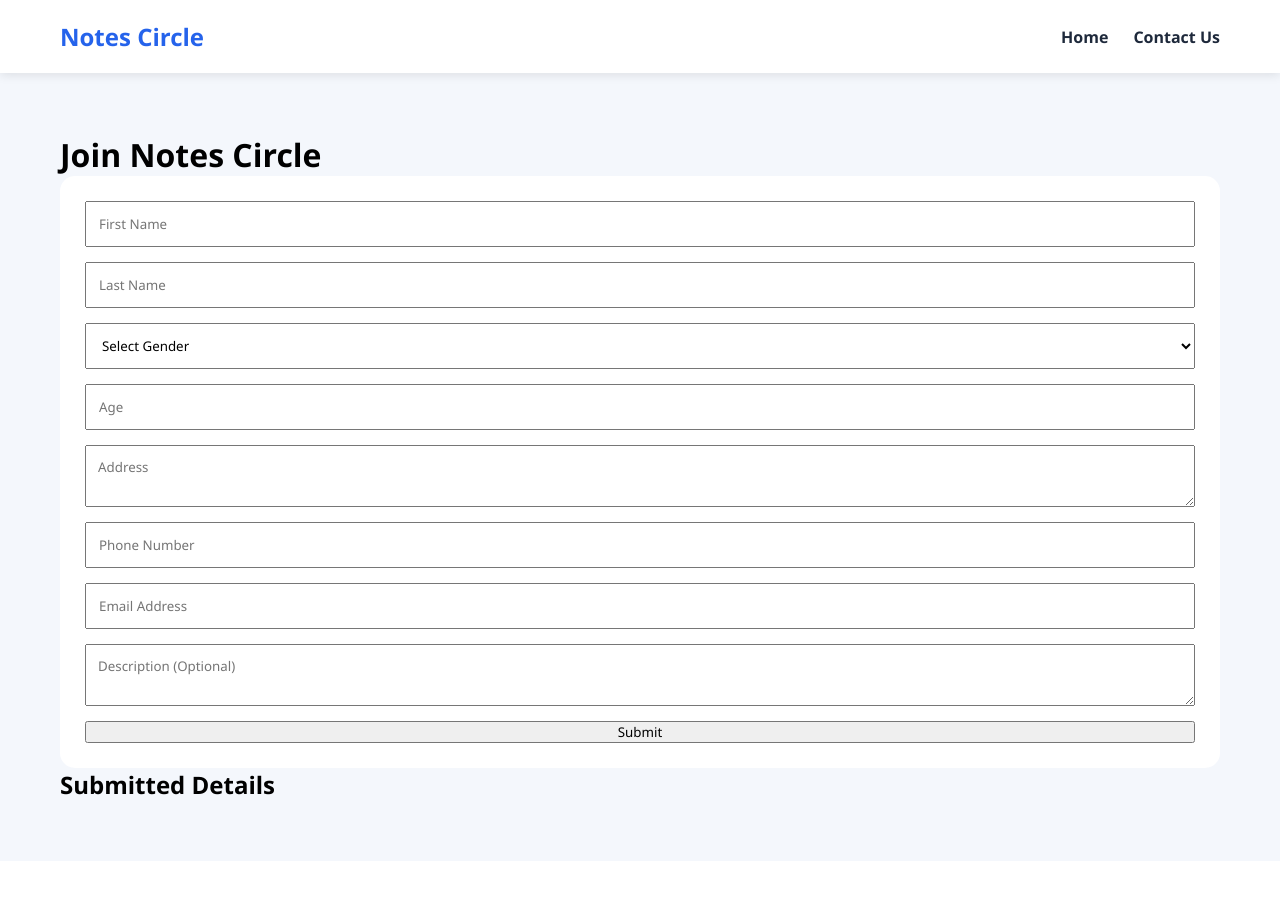
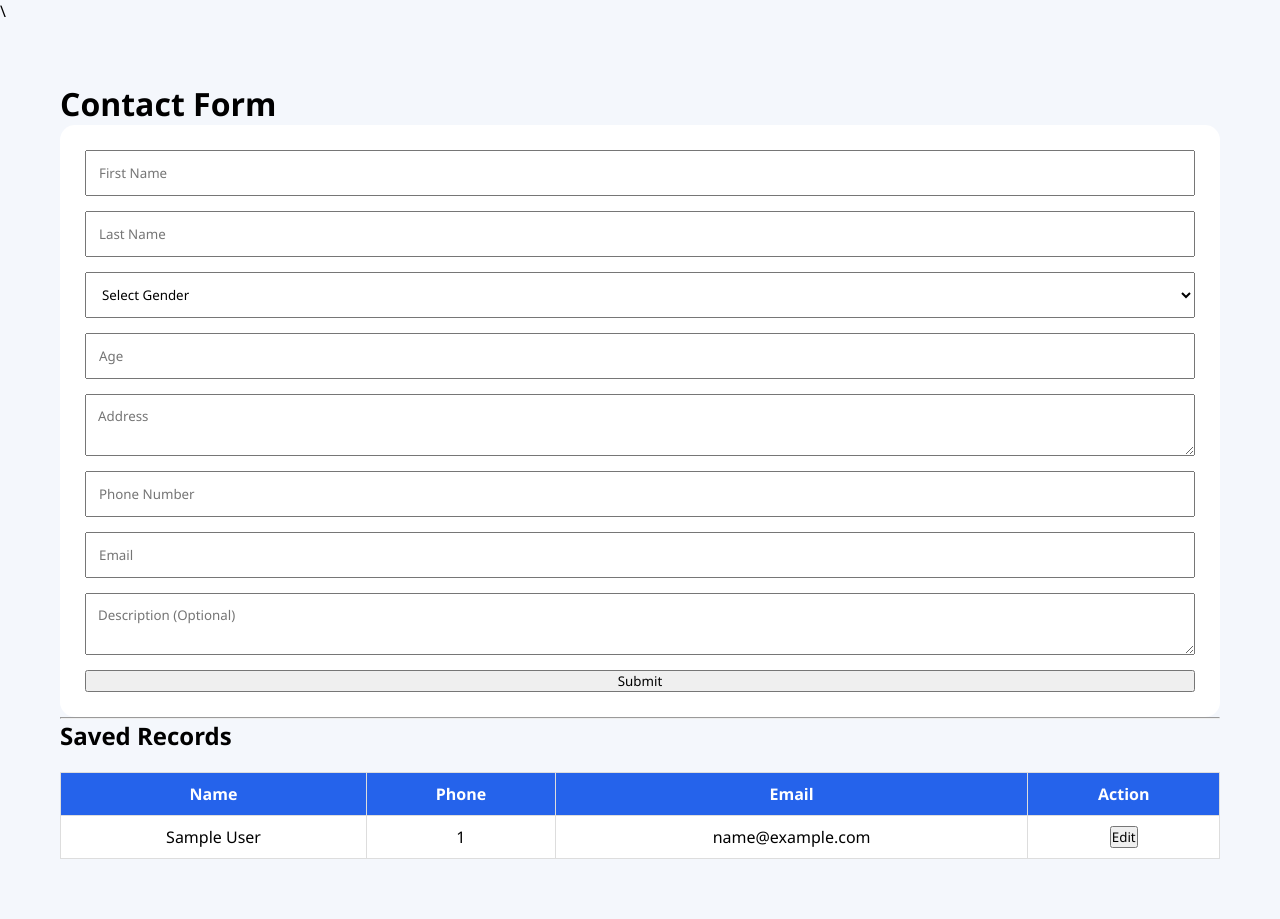
Before and after one commit to vrshalini2007/notes-chatbot-app, a Flask app: template templates/contact.html in a window 1280 px wide. Before the commit the page ends 795 px from the top, so only its background shows below. Run offline with Flask 3, Linux system fonts and the light colour scheme; the template is opened without the code that fills it: most values are stand-ins (such as "Sample title", 1, 10 or a date in 2020).

Commit message:
Updated contact form and Supabase integration

```diff
--- a/app.py
+++ b/app.py
@@ -1,14 +1,56 @@
-from flask import Flask, render_template
+from flask import Flask, render_template, request, redirect, url_for
+from supabase import create_client, Client
+from datetime import datetime
 
 app = Flask(__name__)
 
+SUPABASE_URL = "https://hfeevbknxtniuuqfhsov.supabase.co"
+SUPABASE_KEY = "eyJhbGciOiJIUzI1NiIsInR5cCI6IkpXVCJ9.eyJpc3MiOiJzdXBhYmFzZSIsInJlZiI6ImhmZWV2YmtueHRuaXV1cWZoc292Iiwicm9sZSI6ImFub24iLCJpYXQiOjE3ODIxODM3ODcsImV4cCI6MjA5Nzc1OTc4N30.NMmkNhq1sUZVhKC0pMrk6m32EKUEz8jimwFv3EDylxQ"
+
+supabase: Client = create_client(SUPABASE_URL, SUPABASE_KEY)
+
+
+# Home
 @app.route("/")
 def home():
     return render_template("index.html")
 
+
+# Contact page (SHOW FORM + TABLE)
 @app.route("/contact")
 def contact():
-    return render_template("contact.html")
+    response = supabase.table("contact_us").select("*").execute()
+    records = response.data
+    return render_template("contact.html", records=records)
+
+
+# INSERT OR UPDATE
+@app.route("/submit", methods=["POST"])
+def submit():
+
+    record_id = request.form.get("id")  # hidden field
+
+    data = {
+        "first_name": request.form["first_name"],
+        "last_name": request.form["last_name"],
+        "gender": request.form["gender"],
+        "age": int(request.form["age"]),
+        "address": request.form["address"],
+        "mobile_number": request.form["mobile_number"],
+        "email": request.form["email"],
+        "description": request.form["description"],
+        "submitted_time": datetime.now().isoformat()
+    }
+
+    # 🔥 IF ID EXISTS → UPDATE
+    if record_id:
+        supabase.table("contact_us").update(data).eq("id", record_id).execute()
+    else:
+        # 🔥 ELSE → INSERT NEW
+        supabase.table("contact_us").insert(data).execute()
+
+    return redirect(url_for("contact"))
+
 
 if __name__ == "__main__":
     app.run(debug=True)
--- a/templates/contact.html
+++ b/templates/contact.html
@@ -1,98 +1,96 @@
-<!DOCTYPE html>
+\<!DOCTYPE html>
 <html lang="en">
 <head>
     <meta charset="UTF-8">
-    <meta name="viewport" content="width=device-width, initial-scale=1.0">
-    <title>Contact Us - Notes Circle</title>
+    <title>Contact Form</title>
+
+    <!-- Your external CSS -->
     <link rel="stylesheet" href="{{ url_for('static', filename='css/style.css') }}">
 </head>
+
 <body>
-
-<nav class="navbar">
-    <div class="logo">Notes Circle</div>
-
-    <ul class="nav-links">
-        <a href="{{ url_for('home') }}">Home</a>
-        <a href="{{ url_for('contact') }}">Contact Us</a>
-    </ul>
-</nav>
 
 <div class="container">
 
-    <h1>Join Notes Circle</h1>
+    <h1>Contact Form</h1>
 
-    <form id="contactForm">
+    <!-- FORM -->
+    <form action="/submit" method="POST">
 
-        <input type="text" id="firstName" placeholder="First Name" required>
+        <!-- hidden id for update -->
+        <input type="hidden" name="id" id="id">
 
-        <input type="text" id="lastName" placeholder="Last Name" required>
+        <input type="text" name="first_name" id="first_name" placeholder="First Name" required>
 
-        <select id="gender" required>
+        <input type="text" name="last_name" id="last_name" placeholder="Last Name" required>
+
+        <select name="gender" id="gender" required>
             <option value="">Select Gender</option>
-            <option>Male</option>
-            <option>Female</option>
-            <option>Other</option>
+            <option value="Male">Male</option>
+            <option value="Female">Female</option>
+            <option value="Other">Other</option>
         </select>
 
-        <input type="number" id="age" placeholder="Age" required>
+        <input type="number" name="age" id="age" placeholder="Age" required>
 
-        <textarea
-            id="address"
-            placeholder="Address"
-            required
-        ></textarea>
+        <textarea name="address" id="address" placeholder="Address" required></textarea>
 
-        <input
-            type="text"
-            id="phone"
-            placeholder="Phone Number"
-            required
-        >
+        <input type="text" name="mobile_number" id="mobile_number" placeholder="Phone Number" required>
 
-        <input
-            type="email"
-            id="email"
-            placeholder="Email Address"
-            required
-        >
+        <input type="email" name="email" id="email" placeholder="Email" required>
 
-        <textarea
-            id="description"
-            placeholder="Description (Optional)"
-        ></textarea>
+        <textarea name="description" id="description" placeholder="Description (Optional)"></textarea>
 
-        <button type="submit">
-            Submit
-        </button>
+        <button type="submit">Submit</button>
 
     </form>
 
-    <h2>Submitted Details</h2>
+    <hr>
 
-    <table id="dataTable">
+    <!-- TABLE -->
+    <h2>Saved Records</h2>
 
-        <thead>
-            <tr>
-                <th>First Name</th>
-                <th>Last Name</th>
-                <th>Gender</th>
-                <th>Age</th>
-                <th>Address</th>
-                <th>Phone</th>
-                <th>Email</th>
-                <th>Description</th>
-                <th>Submitted Time</th>
-                <th>Action</th>
-            </tr>
-        </thead>
+    <table border="1">
+        <tr>
+            <th>Name</th>
+            <th>Phone</th>
+            <th>Email</th>
+            <th>Action</th>
+        </tr>
 
-        <tbody></tbody>
+        {% for row in records %}
+        <tr>
+            <td>{{ row.first_name }} {{ row.last_name }}</td>
+            <td>{{ row.mobile_number }}</td>
+            <td>{{ row.email }}</td>
+
+            <td>
+                <button onclick='editRow({{ row | tojson | safe }})'>
+                    Edit
+                </button>
+            </td>
+        </tr>
+        {% endfor %}
 
     </table>
 
 </div>
 
-<script src="{{ url_for('static', filename='js/script.js') }}"></script>
+<!-- EDIT SCRIPT -->
+<script>
+function editRow(data) {
+    document.getElementById("id").value = data.id;
+
+    document.getElementById("first_name").value = data.first_name;
+    document.getElementById("last_name").value = data.last_name;
+    document.getElementById("gender").value = data.gender;
+    document.getElementById("age").value = data.age;
+    document.getElementById("address").value = data.address;
+    document.getElementById("mobile_number").value = data.mobile_number;
+    document.getElementById("email").value = data.email;
+    document.getElementById("description").value = data.description;
+}
+</script>
 
 </body>
 </html>
```
Also changed, not shown: 2 other files.
